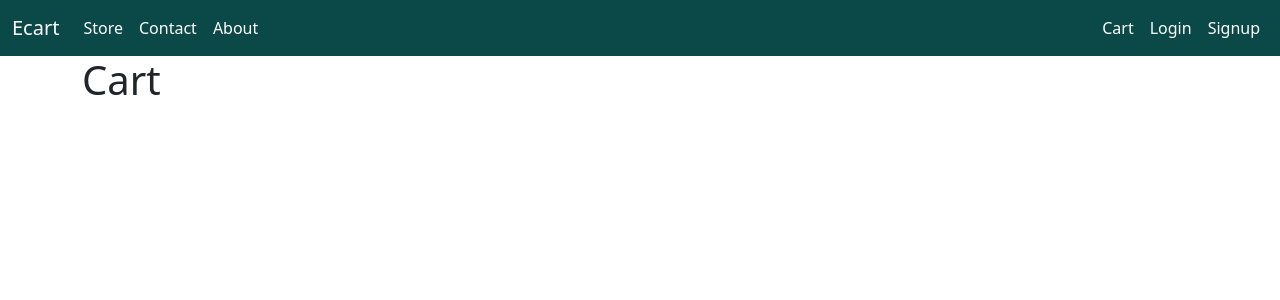
After one commit to jenish-codes/Ecommerce-Basic-Project-Using-Django, a Django app: page /cart in a window 1280 px wide. The commit adds this page. Shown: the top 300 px of the page. Run offline with Django 4.2, Linux system fonts and the light colour scheme.

Commit message:
10 Jun 22 AM

```diff
--- a/store/templates/base.html
+++ b/store/templates/base.html
@@ -25,14 +25,14 @@
 
 <nav class="navbar navbar-expand-lg bg-dark">
     <div class="container-fluid">
-      <a class="navbar-brand" href="#">Ecart</a>
+      <a class="navbar-brand" href="/">Ecart</a>
       <button class="navbar-toggler" type="button" data-bs-toggle="collapse" data-bs-target="#navbarSupportedContent" aria-controls="navbarSupportedContent" aria-expanded="false" aria-label="Toggle navigation">
         <span class="navbar-toggler-icon"></span>
       </button>
       <div class="collapse navbar-collapse" id="navbarSupportedContent">
         <ul class="navbar-nav me-auto mb-2 mb-lg-0">
           <li class="nav-item">
-            <a class="nav-link" aria-current="page" href="#">Store</a>
+            <a class="nav-link" aria-current="page" href="/">Store</a>
           </li>
           <li class="nav-item">
             <a class="nav-link" href="#">Contact</a>
@@ -43,15 +43,26 @@
         </ul>
 
         <ul class="navbar-nav me-auto me-2 me-lg-0">
+          {% if request.session.customer %}
+
+          <li class="nav-item">
+            <a class="nav-link" aria-current="page" href="/orders">Orders</a>
+          </li>
+          <li class="nav-item">
+            <a class="nav-link" aria-current="page" href="/logout">Logout</a>
+          </li>
+          {% else %}
+          <li class="nav-item">
+            <a class="nav-link" aria-current="page" href="/cart">Cart</a>
+          </li>
             <li class="nav-item">
               <a class="nav-link" aria-current="page" href="/login">Login</a>
             </li>
             <li class="nav-item">
                 <a class="nav-link" aria-current="page" href="/signup">Signup</a>
             </li>
-            <li class="nav-item">
-                <a class="nav-link" aria-current="page" href="/signout">Sigout</a>
-            </li>
+          {% endif %}
+
 
           </ul>
 
--- /dev/null
+++ b/store/templates/cart.html
@@ -0,0 +1,9 @@
+{% extends 'base.html' %}
+
+{% block content %}
+
+<div class="container">
+    <h1>Cart</h1>
+</div>
+
+{% endblock %}
--- a/store/urls.py
+++ b/store/urls.py
@@ -1,11 +1,15 @@
 from django.urls import path
 
+from store.views.cart import Cart
 from store.views.home import Index
-from store.views.login import Login
+from store.views.login import Login, logout
 from store.views.signup import Signup
+
 
 urlpatterns = [
     path('', Index.as_view(), name='home'),
     path('signup', Signup.as_view(), name='signup'),
     path('login', Login.as_view(), name='login'),
+    path('logout', logout, name='logout'),
+    path('cart', Cart.as_view(), name='cart'),
 ]
--- /dev/null
+++ b/store/views/cart.py
@@ -0,0 +1,10 @@
+from django.shortcuts import render, redirect
+from django.contrib.auth.hashers import check_password
+from django.views import View
+
+from store.models import Customer
+
+
+class Cart(View):
+    def get(self, request):
+        return render(request, 'cart.html')
--- a/store/views/signup.py
+++ b/store/views/signup.py
@@ -39,7 +39,7 @@ class Signup(View):
         if not error_message:
             customer.password = make_password(customer.password)
             customer.register()
-            return redirect('home')
+            return redirect('login')
         else:
             data = {
                 'error': error_message,
```
Also changed, not shown: store/templates/index.html (+28 -4 lines), store/templatetags/cart.py (+9 -0 lines), store/views/home.py (+11 -2 lines), store/views/login.py (+6 -1 lines), db.sqlite3.
